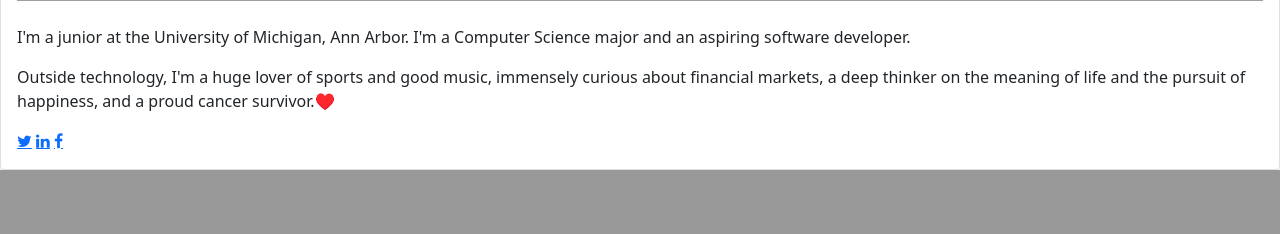
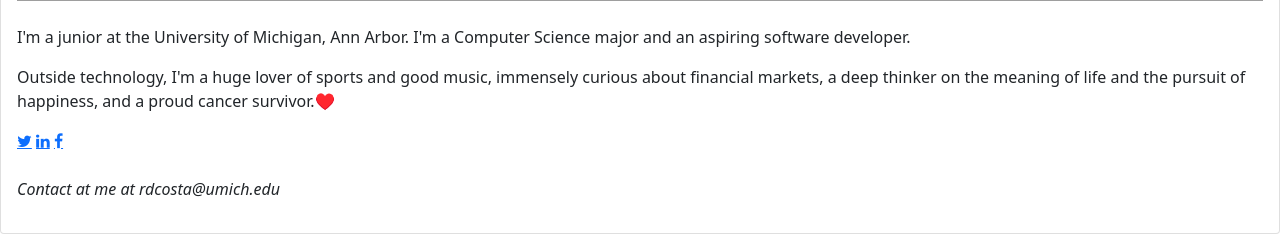
Before and after one commit to rahul-dcosta/final-website, a Django app: template base/templates/base/home.html in a window 1280 px wide. Shown: the part 1063-1297 px from the top of the page. Before the commit the page ends 1233 px from the top, so only its background shows below. Run offline with Django 3.2, Linux system fonts and the light colour scheme; the template is opened without the code that fills it, so the values that code supplies are empty; grey boxes are pictures that could not be loaded.

Commit message:
entire website content in place

```diff
--- a/base/templates/base/home.html
+++ b/base/templates/base/home.html
@@ -77,7 +77,10 @@
   <a href="https://twitter.com/rahuldcosta" target="_blank" class="fa fa-twitter"></a>
   <a href="https://www.linkedin.com/in/rahuldcosta/" target="_blank" class="fa fa-linkedin"></a>
   <a href="https://www.facebook.com/rahuldcostaa/" target="_blank" class="fa fa-facebook"></a>
-</div>
+  </div>
+
+  <br />
+  <p><i>Contact at me at rdcosta@umich.edu</i></p>
 </div>
 
 
```
